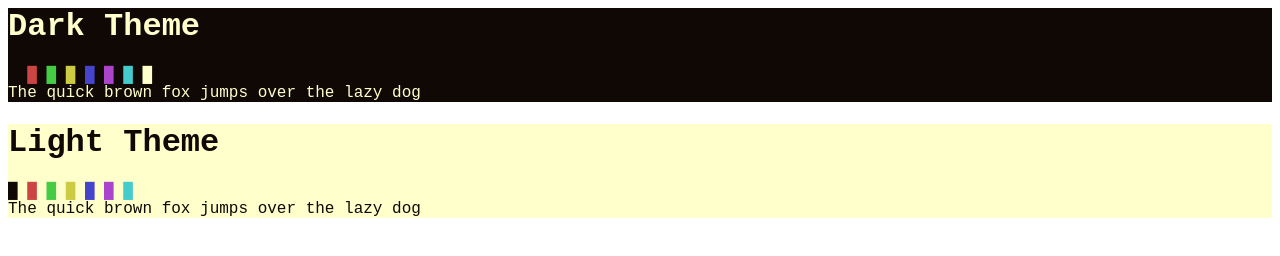
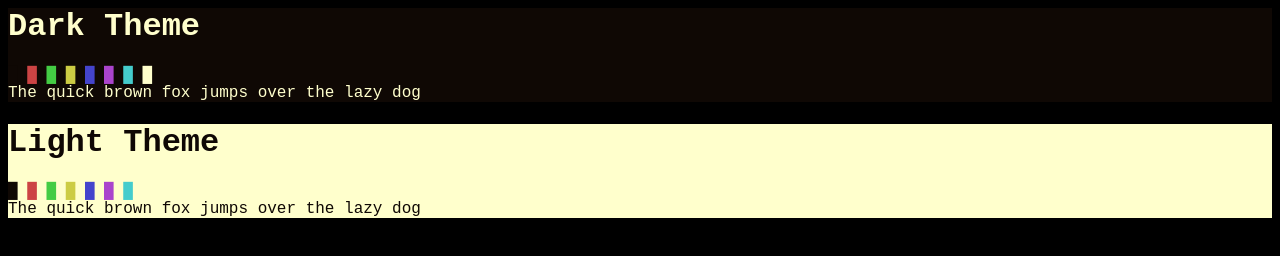
Before and after one commit to jkozaka/jkozaka, a plain HTML site: page design/testcolourscheme.html in a window 1280 px wide. Drawn offline with Linux system fonts and the light colour scheme.

Commit message:
improvement

```diff
--- a/design/testcolourscheme.html
+++ b/design/testcolourscheme.html
@@ -1,5 +1,6 @@
 <html>
     <head>
+        <style>body{background-color: black;}</style>
         <link rel="stylesheet" href="./colourscheme.css">
     </head>
     <body class="monospace">
```
